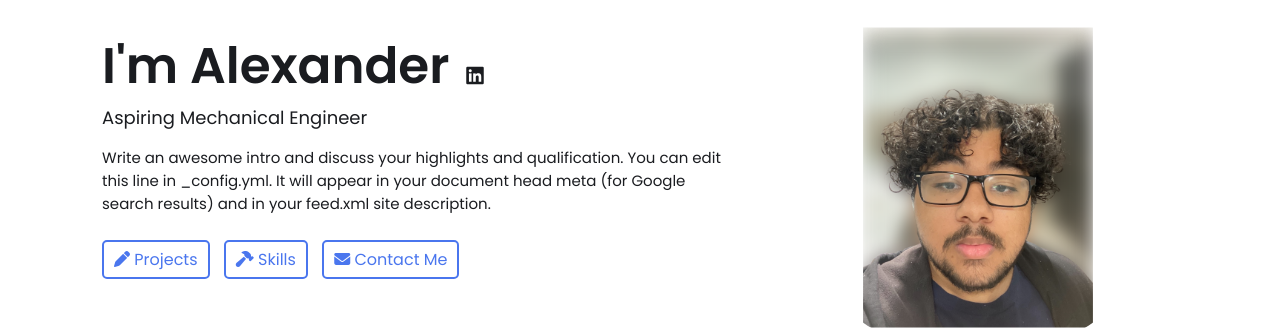
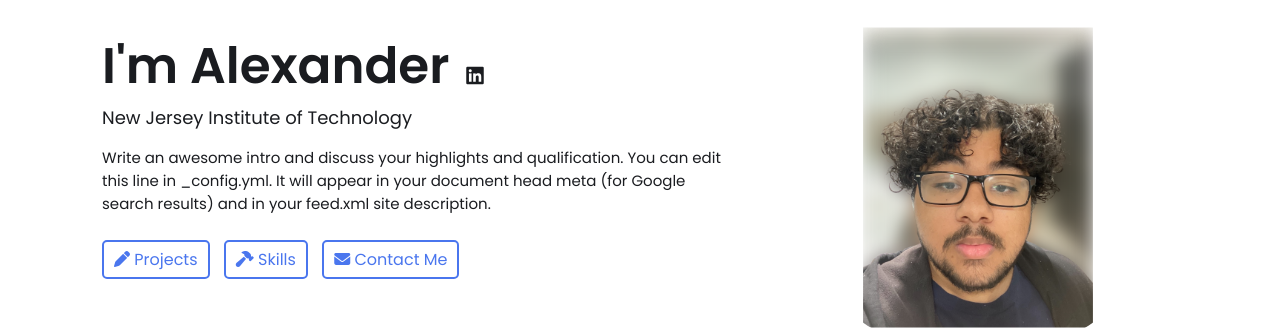
Before and after one commit to AlexanderReinoso5/AlexanderReinoso5.github.io, a Jekyll site: the page built from index.html, in a window 1280 px wide and 900 px high. Shown: the part 173-503 px from the top of the window. Built offline with Jekyll 4.4.1, drawn with Linux system fonts in a browser that asks for light colours.

Commit message:
Update headline
Changed headline

```diff
--- a/_config.yml
+++ b/_config.yml
@@ -13,7 +13,7 @@ title: Alexander Reinoso Portfolio # This is what shows up in the tab of the bro
 
 # Hero Section
 name: Alexander Reinoso
-headline: Aspiring Mechanical Engineer
+headline: New Jersey Institute of Technology
 description: >- # dont remove this line. this will ignore all new lines until the next section
   Write an awesome intro and discuss your highlights and qualification. You can edit this
   line in _config.yml. It will appear in your document head meta (for
```
